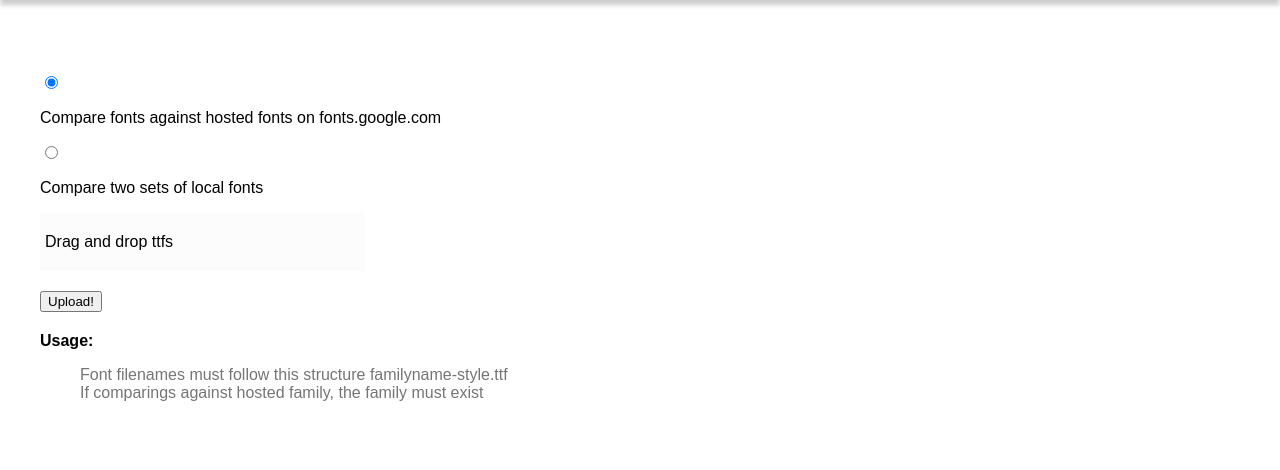
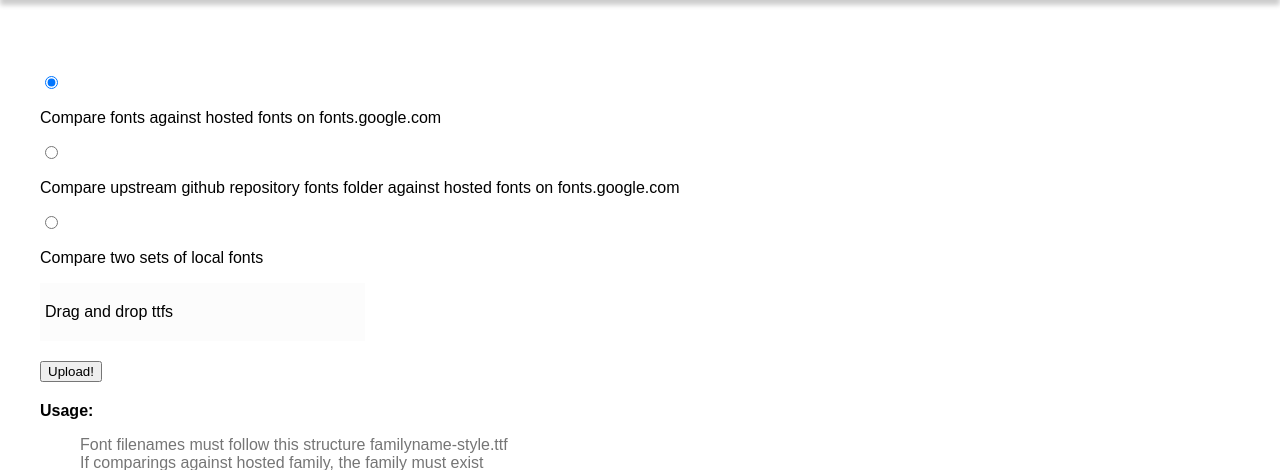
Before and after one commit to googlefonts/gfregression, a Flask app: template app/templates/upload.html in a window 1280 px wide. Shown: the part 47-517 px from the top of the page. Run offline with Flask 2, Linux system fonts and the light colour scheme; the template is opened without the code that fills it, so the values that code supplies are empty; parts of the project's set-up code (start-up, migrations or seed data) failed here and were passed over; some libraries are stand-ins or nearby versions.

Commit message:
Retrieve fonts from github url added
Provide a url to a github folder which contains fonts to proof them against
fonts hosted on Google Fonts

```diff
--- a/app/main.py
+++ b/app/main.py
@@ -10,6 +10,7 @@ import json
 from utils import (
     download_fonts,
     upload_fonts,
+    download_files_from_repo,
     get_fonts,
     delete_fonts,
     gf_download_url,
@@ -57,6 +58,15 @@ def retrieve_fonts():
         gf_family_url = gf_download_url(families)
         download_fonts(gf_family_url, base_fonts_path)
         upload_fonts(request, "target_fonts", target_fonts_path)
+
+    # User wants to compare upstream github fonts against GF hosted.
+    if form.get('fonts') == 'from_git_url':
+        fonts_url = form.get('git-url')
+        download_files_from_repo(fonts_url, target_fonts_path)
+
+        families = [f for f in os.listdir(target_fonts_path)]
+        gf_family_url = gf_download_url(families)
+        download_fonts(gf_family_url, base_fonts_path)
 
     # User wants to compare two sets of local fonts.
     elif form.get('fonts') == 'from_local':
--- a/app/templates/upload.html
+++ b/app/templates/upload.html
@@ -12,10 +12,15 @@
       <form id="upload-form" action="{{ url_for('retrieve_fonts') }}" method="POST" enctype="multipart/form-data">
 
       <input type="radio" name="fonts" value="from_gf" class="comparison-toggle" checked><p>Compare fonts against hosted fonts on fonts.google.com</p>
+      <input type="radio" name="fonts" value="from_git_url" class="comparison-toggle"><p>Compare upstream github repository fonts folder against hosted fonts on fonts.google.com</p>
       <input type="radio" name="fonts" value="from_local" class="comparison-toggle"><p>Compare two sets of local fonts</p>
 
         <div id="target_dropbox">
           Drag and drop ttfs
+        </div>
+
+        <div id="git_url_text">
+            <input type="text" name="git-url">
         </div>
 
         <div id="base_dropbox">
@@ -41,12 +46,25 @@
 <script>
 
     $('.comparison-toggle').on('change', function() {
-      if ($('input[name=fonts]:checked', '#upload-form').val() == 'from_local') {
+      if ($('input[name=fonts]:checked', '#upload-form').val() == 'from_gf') {
+        $('#base_dropbox').hide();
+        $('#target_dropbox').show();
+        $('#git_url_text').hide();
+      }
+
+      else if ($('input[name=fonts]:checked', '#upload-form').val() == 'from_local') {
+        $('#target_dropbox').show();
         $('#base_dropbox').show();
+        $('#git_url_text').hide();
       }
-      else {
+
+      else if ($('input[name=fonts]:checked', '#upload-form').val() == 'from_git_url') {
         $('#base_dropbox').hide();
+        $('#target_dropbox').hide();
+        $('#git_url_text').show();
       }
     })
+
+  $('#git_url_text').hide();
 </script>
 {% endblock %}
--- a/app/utils.py
+++ b/app/utils.py
@@ -9,6 +9,8 @@ from StringIO import StringIO
 import ntpath
 from fontTools.ttLib import TTFont
 from collections import namedtuple
+import json
+
 
 FONT_EXCEPTIONS = {
     'VT323': 'VT323',
@@ -103,12 +105,34 @@ def css_property(path, fullname, cssname, font):
     return font
 
 
+def download_files_from_repo(url, to_dir):
+    """Download files from a directory inside a github repository"""
+    os.mkdir(to_dir)
+    branch, api_url = _convert_github_url_to_api(url)
+    request = requests.get(api_url, params={'ref': branch})
+    api_request = json.loads(request.text)
+    for item in api_request:
+        dl_url = item['download_url']
+        file_path = os.path.join(to_dir, item['name'])
+        download_file(dl_url, file_path)
 
 
+def _convert_github_url_to_api(url):
+    """Convert github html url to api url"""
+    url = url.split('/')  # urls are always forwad slash regardless of OS
+    user, repo, branch, dirpath = url[3], url[4], url[6], url[7:]
+    dirpath = '/'.join(dirpath)
+    return branch, 'https://api.github.com/repos/%s/%s/contents/%s' %(
+        user,
+        repo,
+        dirpath
+    )
 
 
-
-
+def download_file(url, p):
+    request = requests.get(url, stream=True)
+    with open(p, 'wb') as f:
+        shutil.copyfileobj(request.raw, f)
 
 
 def _convert_camelcase(fam_name, seperator=' '):
```
